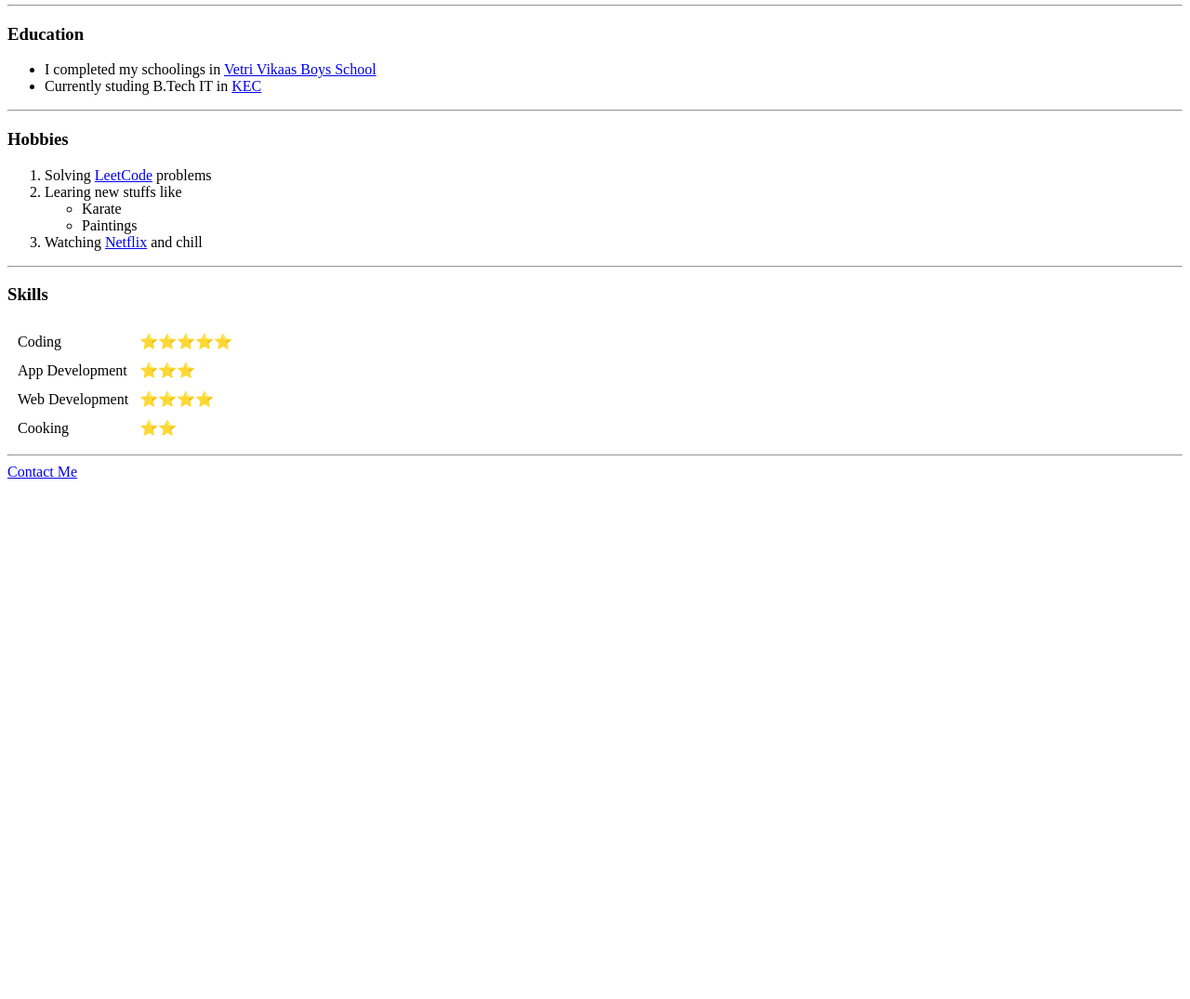
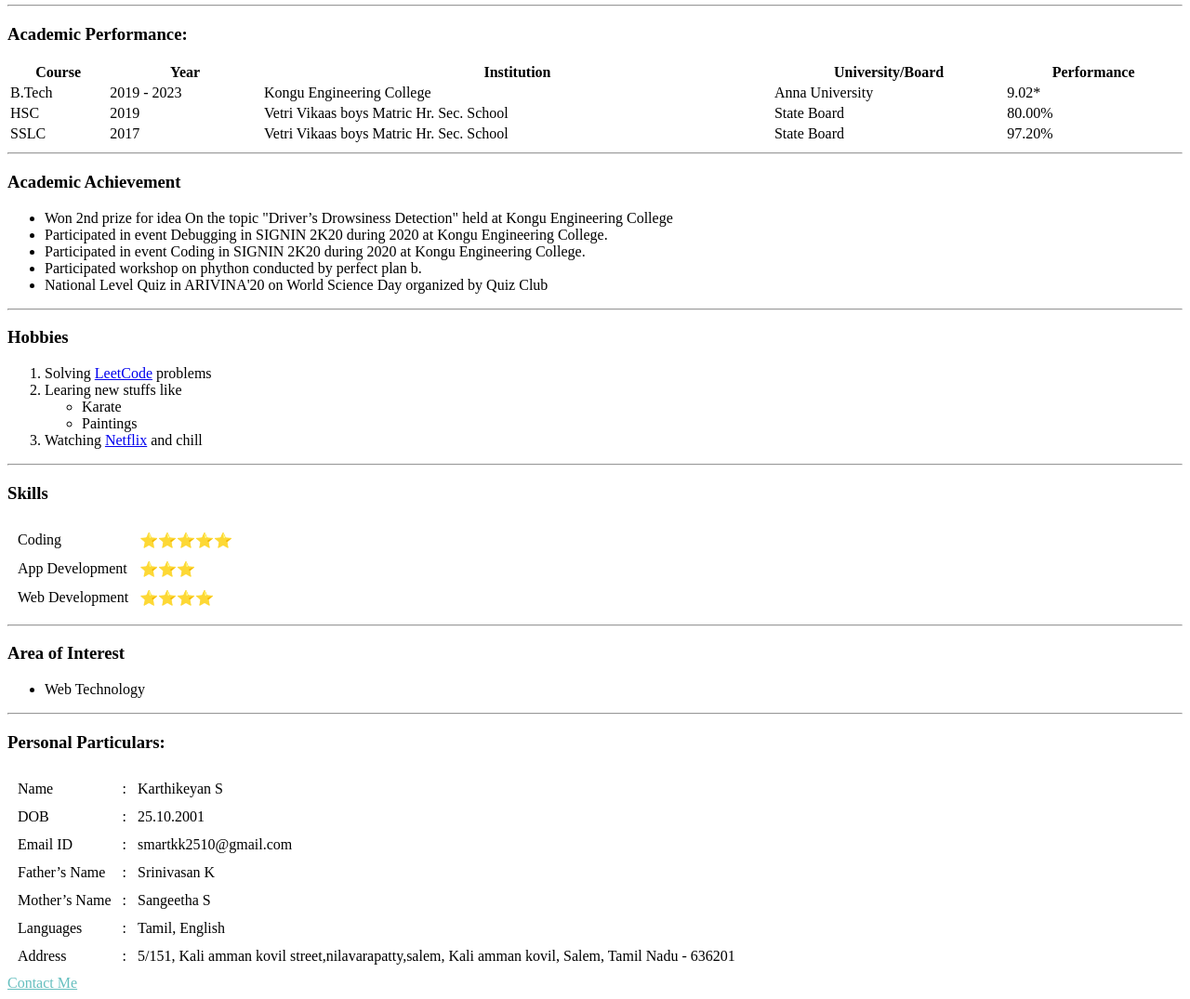
Before and after one commit to smartkk2510/Personal-Page, a plain HTML site: page index.html in a window 1280 px wide. Shown: the part 201-1276 px from the top of the page at 93% size. Before the commit the page ends 800 px from the top, so only its background shows below. Drawn offline with Linux system fonts and the light colour scheme.

Commit message:
Add files via upload

```diff
--- a/index.html
+++ b/index.html
@@ -4,9 +4,12 @@
 <head>
   <meta charset="utf-8">
   <title>Karthi's Personal Site</title>
+  <link rel="stylesheet" href="css/styles.css">
 </head>
 
 <body>
+  <!--the border,height,width css properties are for boxes over every element in our
+page.in here these proberties applied over the box that over the hr -->
   <!--<img src="https://lh3.google.com/u/0/ogw/ADea4I5LAcYEtIFRO4XNFg4ylKByVzCpX-mpEPtsJDU6=s83-c-mo" alt="Karthikeyan's profile picture"> -->
   <table cellspacing="20">
     <tr>
@@ -24,10 +27,45 @@
 
 
   <hr>
-  <h3>Education</h3>
+  <h3>Academic Performance:</h3>
+  <table class="A_P" style="width:100%">
+    <tr>
+      <th class="A_P">Course</th>
+      <th class="A_P">Year</th>
+      <th class="A_P">Institution</th>
+      <th class="A_P">University/Board</th>
+      <th class="A_P">Performance</th>
+    </tr>
+    <tr>
+      <td class="A_P">B.Tech</td>
+      <td class="A_P">2019 - 2023</td>
+      <td class="A_P">Kongu Engineering College</td>
+      <td class="A_P">Anna University</td>
+      <td class="A_P">9.02*</td>
+    </tr>
+    <tr>
+      <td class="A_P">HSC</td>
+      <td class="A_P">2019</td>
+      <td class="A_P">Vetri Vikaas boys Matric Hr. Sec. School</td>
+      <td class="A_P">State Board</td>
+      <td class="A_P">80.00%</td>
+    </tr>
+    <tr>
+      <td class="A_P">SSLC</td>
+      <td class="A_P">2017</td>
+      <td class="A_P">Vetri Vikaas boys Matric Hr. Sec. School</td>
+      <td class="A_P">State Board</td>
+      <td class="A_P">97.20%</td>
+    </tr>
+  </table>
+  <hr>
+  <h3>Academic Achievement</h3>
   <ul>
-    <li> I completed my schoolings in <a href="http://vetrivikaas.org/vetri_boys/">Vetri Vikaas Boys School</a></li>
-    <li>Currently studing B.Tech IT in <a href="https://kongu.ac.in/">KEC</a></li>
+    <li>Won 2nd prize for idea On the topic "Driver’s Drowsiness Detection" held at Kongu Engineering College</li>
+    <li>Participated in event Debugging in SIGNIN 2K20 during 2020 at Kongu Engineering College.</li>
+    <li>Participated in event Coding in SIGNIN 2K20 during 2020 at Kongu Engineering College.</li>
+    <li>Participated workshop on phython conducted by perfect plan b.</li>
+    <li>National Level Quiz in ARIVINA'20 on World Science Day organized by Quiz Club</li>
   </ul>
   <hr>
   <h3>Hobbies</h3>
@@ -56,13 +94,53 @@
       <td>Web Development</td>
       <td>⭐⭐⭐⭐</td>
     </tr>
+  </table>
+  <hr>
+  <h3>Area of Interest</h3>
+  <ul>
+    <li>Web Technology</li>
+  </ul>
+  <hr>
+  <h3>Personal Particulars:</h3>
+  <table cellspacing="10">
     <tr>
-      <td>Cooking</td>
-      <td>⭐⭐</td>
+      <td>Name </td>
+      <td>:</td>
+      <td>Karthikeyan S</td>
+    </tr>
+    <tr>
+      <td>DOB </td>
+      <td>:</td>
+      <td>25.10.2001</td>
+    </tr>
+    <tr>
+      <td>Email ID </td>
+      <td>:</td>
+      <td>smartkk2510@gmail.com </td>
+    </tr>
+    <tr>
+      <td>Father’s Name </td>
+      <td>:</td>
+      <td>Srinivasan K</td>
+    </tr>
+    <tr>
+      <td>Mother’s Name </td>
+      <td>:</td>
+      <td>Sangeetha S</td>
+    </tr>
+    <tr>
+      <td>Languages </td>
+      <td>:</td>
+      <td>Tamil, English</td>
+    </tr>
+    <tr>
+      <td>Address</td>
+      <td>:</td>
+      <td>5/151, Kali amman kovil street,nilavarapatty,salem, Kali amman kovil, Salem, Tamil Nadu - 636201</td>
     </tr>
   </table>
-<hr>
-  <a href="Contact Me.html">Contact Me</a>
+
+  <a href="Contact Me.html" style="color: #66BFBF;">Contact Me</a>
 </body>
 
 </html>
```
Also changed, not shown: Contact Me.html (+4 -3 lines).
